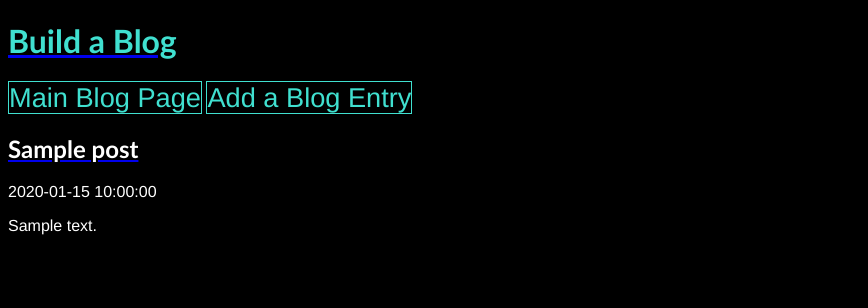
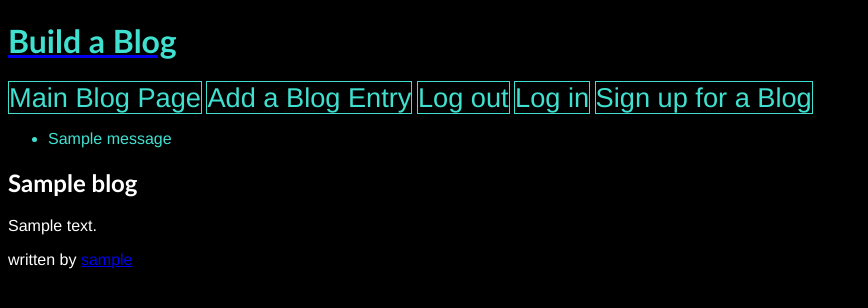
Before and after one commit to chrisgoris88/Blogz, a Flask app: template templates/posts.html in a window 1280 px wide. Shown: the top 308 px of the page, without its empty margins (0-868 px from the left). Run offline with Flask 2, Linux system fonts and the light colour scheme; the template is opened without the code that fills it: most values are stand-ins (such as "Sample title", 1, 10 or a date in 2020); one stand-in notice (Sample message) is shown; data that the repository does not hold is empty.

Commit message:
almost there

```diff
--- a/main.py
+++ b/main.py
@@ -1,109 +1,196 @@
-from datetime import datetime
 from flask import Flask, request, redirect, render_template, session, flash
 from flask_sqlalchemy import SQLAlchemy
+from hashutils import make_pw_hash, check_pw_hash
+from datetime import datetime
 
-# App & Database Initialization
 app = Flask(__name__)
 app.config['DEBUG'] = True
-app.config['SQLALCHEMY_DATABASE_URI'] = 'mysql+pymysql://build-a-blog:88Lancer@localhost:8889/build-a-blog'
+app.config['SQLALCHEMY_DATABASE_URI'] = 'mysql+pymysql://blogs:88Lancer@localhost:8889/blogs'
 app.config['SQLALCHEMY_ECHO'] = True
+app.config['POSTS_PER_PAGE'] = 5
+app.secret_key = 'asdfghjklmnbvcxz'
 db = SQLAlchemy(app)
 
-
-# Class for blog post with automatic datetime added at creation
+# Blog class
 class Blog(db.Model):
    id = db.Column(db.Integer, primary_key=True)
-   title = db.Column(db.String(120), unique=True)
+   title = db.Column(db.String(360))
    body = db.Column(db.Text)
-   date = db.Column(db.DateTime)
+   owner_id = db.Column(db.Integer, db.ForeignKey('user.id'))
+   created = db.Column(db.DateTime)
 
-   def __init__(self, title):
+   def __init__(self, title, body, owner, created=None):
        self.title = title
+       self.body = body
+       self.owner = owner
+       if created is None:
+           created = datetime.utcnow()
        self.date = datetime.utcnow()
-
-   def __repr__(self):
-       return '<Blog %r>' % self.title
-
-class User(db.Model):
-
-    id = db.Column(db.Integer, primary_key=True)
-    email = db.Column(db.String(120), unique=True)
-    password = db.Column(db.String(120))
-
-    def __init__(self, email, password):
-        self.email = email
-        self.password = password
-
-@app.route('/login')
-def login():
-    return render_template('login.html')
+       self.created = created;
 
 
-@app.route('/register')
-def register():
-    return render_template('register.html')
+# User class
+class User(db.Model):
+   id = db.Column(db.Integer, primary_key=True)
+   username = db.Column(db.String(120), unique=True)
+   pw_hash = db.Column(db.String(120))
+   blogs = db.relationship('Blog', backref='owner')
 
-@app.route('/posts', methods=['GET'])
-def get_posts():
-   return Blog.query.all()
+   def __init__(self, username, password):
+       self.username = username
+       self.pw_hash = make_pw_hash(password)
+
+# Index route
+@app.route('/')
+def index():
+   users = User.query.all()
+   return render_template('index.html', title="Blogz", users=users)
 
 
-# Get all posts ordered from newest to oldest
-@app.route('/get_ordered_posts', methods=['GET'])
-def get_ordered_posts():
-   return Blog.query.order_by("date desc").all()
+# Login route handler
+@app.route('/login', methods=['POST', 'GET'])
+def login():
+   if request.method == 'POST':
+       username = request.form['username']
+       password = request.form['password']
+       user = User.query.filter_by(username=username).first()
+
+       # makes sure username/password are correct, if they are, log them in and redirect to new review
+       if user and check_pw_hash(password, user.pw_hash):
+           session['username'] = username
+           flash('Logged in')
+           return redirect('/newpost')
+       # if username doesn't exist, flash error and render login
+       if not user:
+           flash('Username does not exist', 'error')
+           return render_template('login.html')
+       # if password is wrong, flash error and re-render login with username saved
+       else:
+           flash('Password is incorrect.', 'error')
+           return render_template('login.html', username=username)
+
+   return render_template('login.html')
+# Registration route handler, creates new row in User database and redirects
+@app.route('/signup', methods=['POST', 'GET'])
+def signup():
+   if request.method == 'POST':
+       username = request.form['username']
+       password = request.form['password']
+       verify = request.form['verify']
+
+       username_error = ''
+       password_error = ''
+       verify_error = ''
+       space = ' '
+
+       # make sure username doesn't already exist, pass in error if it does.
+       existing_user = User.query.filter_by(username=username).first()
+       if existing_user:
+           username_error = "Username already exists, please choose a new one."
+           password = ''
+           verify = ''
+
+       # validate username
+       if len(username) < 3 or len(username) > 20 or username.count(space) != 0:
+           username_error = 'Please enter a valid username (3-20 characters, no spaces).'
+           password = ''
+           verify = ''
+# validate password
+       if len(password) < 3 or len(password) > 20 or password.count(space) != 0:
+           password_error = "Please enter a valid password (3-20 characters, no spaces)."
+           password = ''
+           verify = ''
+
+       # validate verify
+       if verify != password:
+           verify_error = "Password verification must match."
+           password = ''
+           verify = ''
+
+       # if no errors, create new user and log them in
+       if not username_error and not password_error and not verify_error:
+           new_user = User(username, password)
+           db.session.add(new_user)
+           db.session.commit()
+           session['username'] = username
+           flash("Account created!")
+           return redirect('/newpost')
+
+       # if there is an error, re-render the template with relevant error messages.
+       else:
+           flash("Account could not be created, see error message below.", 'error')
+           return render_template('signup.html',
+                                  title="Sign Up For An Account on Blogz!",
+                                  username=username, username_error=username_error,
+                                  password=password, password_error=password_error,
+                                  verify=verify, verify_error=verify_error)
+
+   return render_template('signup.html')
+# Logout route, deletes session and redirects user to /blog
+@app.route('/logout')
+def logout():
+   del session['username']
+   flash("Logged out!")
+   return redirect('/blog')
 
 
-# Homepage
-@app.route('/blog', methods=['GET'])
-def blog():
-   id = request.args.get('id', None)
+# Blog route, renders a view of blog post/s
+@app.route('/blog', methods=['POST', 'GET'])
+def show_blog():
+   # view a single post, url is /blog?id=3
+   if 'id' in request.args:
+       blog_id = request.args.get('id')
+       blogs = Blog.query.filter_by(id=blog_id)
+       return render_template('post.html', blogs=blogs)
 
-   if id:
-       post = Blog.query.filter_by(id=id).first()
-       return render_template('posts.html', post=post)
+   # page = requests.args.get('page', 1, type=int)
+   # view all blogs for one user, url is /blog?user=brandy
+   elif 'user' in request.args:
+       author = request.args.get('user')
+       user = User.query.filter_by(username=author).first()
+       blogs = user.blogs
+       return render_template('singleUser.html', author=author, user=user, blogs=blogs)
 
-   posts = get_ordered_posts()
-   return render_template('blog.html', posts=posts)
+   # view all blogs by all users, url is just /blog
+   else:
+       blogs = Blog.query.order_by('created desc').all()
+       return render_template('blog.html', title="Build a Blog!", blogs=blogs)
+# New post route,
+@app.route('/newpost', methods=['POST', 'GET'])
+def create_new_post():
+   # Renders blank blog post form
+   if request.method == 'GET':
+       return render_template('new_post.html', title="New Blog Entry")
 
+   # Validates new blog post and sends to Blogs database
+   if request.method == 'POST':
+       # Retrieve the logged-in user's username
+       user = User.query.filter_by(username=session['username']).first()
+       # Retrieve blog content from the form
+       blog_title = request.form['title']
+       blog_body = request.form['body']
+       new_blog = Blog(blog_title, blog_body, user)
+       # set errors blank before they're checked
+       title_error = ''
+       body_error = ''
 
-# Add a new post
-@app.route('/newpost', methods=['GET'])
-def newpost():
-   title = request.args.get('title', '')
-   body = request.args.get('body', '')
-   title_error = request.args.get('title_error', '')
-   body_error = request.args.get('body_error', '')
+       # Check errors/generate error messages
+       if len(blog_title) == 0:
+           title_error = "Please enter a title for your new post."
+       if len(blog_body) == 0:
+           body_error = "Please enter text for your new post."
+# if everything is in order, add new blog to Blogs table and redirect to the new post
+       if not title_error and not body_error:
+           db.session.add(new_blog)
+           db.session.commit()
+           return redirect('/blog?id={}'.format(new_blog.id))
 
-   return render_template('newpost.html', title=title, body=body, title_error=title_error, body_error=body_error)
-
-
-# Route after adding a new post
-@app.route('/post', methods=['POST'])
-def post():
-   title = request.form.get('title', '')
-   body = request.form.get('body', '')
-   title_error = request.form.get('title_error', '')
-   body_error = request.form.get('body_error', '')
-
-   # Form validation for empty values
-   if not title or not body:
-       if title == '':
-           title_error = "Please provide a title"
-       if body == '':
-           body_error = "Please write your blog"
-       return redirect(f'/newpost?title={title}&body={body}&title_error={title_error}&body_error={body_error}')
-
-   # Add new post to database
-   new_post = Blog(title)
-   new_post.body = body
-   db.session.add(new_post)
-   db.session.commit()
-
-   # Load the newly created post in an individual page
-   id = new_post.id
-   posts = Blog.query.filter_by(id=id).all()
-   return render_template('blog.html', posts=posts)
+       # if something's wrong, render template with errors shown
+       else:
+           blogs = Blog.query.all()
+           return render_template('new_post.html', title="Build a Blog!", blogs=blogs,
+                                  blog_title=blog_title, title_error=title_error,
+                                  blog_body=blog_body, body_error=body_error)
 
 
 if __name__ == '__main__':
--- a/templates/base.html
+++ b/templates/base.html
@@ -1,6 +1,11 @@
 <!doctype html>
 <html lang="en">
 <head>
+    <style>
+        .error {
+            color: red;
+        }
+    </style>
     <meta charset="UTF-8">
     <link rel="stylesheet" href ="{{ url_for('static',filename='styles/main.css') }}">
     <title>Build a Blog{% block title %}{% endblock %}</title>
@@ -10,10 +15,20 @@
     <nav>
         <a href="/blog">Main Blog Page</a>
         <a href="/newpost">Add a Blog Entry</a>
+        <a href="/logout">Log out</a>
+        <a href="/login">Log in</a>
+        <a href="/signup">Sign up for a Blog</a>
     </nav>
 
+    {% with messages = get_flashed_messages(with_categories=True) %}
+        <ul>
+        {% for category,message in messages %}
+            <li class="{{category}}">{{message}}</li>
+        {% endfor %}
+        </ul>
+    {% endwith %}
+
     {% block content %}
-
     {% endblock %}
 
 </body>
--- a/templates/login.html
+++ b/templates/login.html
@@ -6,9 +6,9 @@
 <form action="/login" method="post">
     <table>
         <tr>
-            <td><label for="email">Email</label></td>
+            <td><label for="username">Username</label></td>
             <td>
-                <input name="email" type="email" value="{{ email }}">
+                <input name="username" type="username" value="{{ username }}">
             </td>
         </tr>
         <tr>
--- a/templates/posts.html
+++ b/templates/posts.html
@@ -1,13 +1,13 @@
 {% extends "base.html" %}
-
-{% block title %}
-- {{ post.title }}
-{% endblock %}
 
 {% block content %}
 
-<a href="./blog?id={{ post.id }}"><h2>{{ post.title }}</h2></a>
-<p>{{ post.date }}</p>
-<p>{{ post.body }}</p>
+   {% for blog in blogs %}
+       <h2>{{blog.title}}</h2>
+       <p>{{blog.body}}</p>
+       <p class="blog_author">written by
+           <a href="./blog?user={{blog.owner.username}}">{{blog.owner.username}}</a>
+       </p>
+   {% endfor %}
 
 {% endblock %}
--- a/templates/register.html
+++ b/templates/sighnup.html
@@ -1,13 +1,13 @@
 {% extends "base.html" %}
 
 {% block content %}
-<h1>Register</h1>
+<h1>Sign Up</h1>
 <form action="/register" method="post">
     <table>
         <tr>
-            <td><label for="email">Email</label></td>
+            <td><label for="username">Username</label></td>
             <td>
-                <input name="email" type="email" value="{{ email }}">
+                <input name="username" type="username" value="{{ username }}">
             </td>
         </tr>
         <tr>
```
Also changed, not shown: hashutils.py (added, +19 -0 lines), templates/index.html (added, +20 -0 lines), templates/singleuser.html (added, +22 -0 lines).
